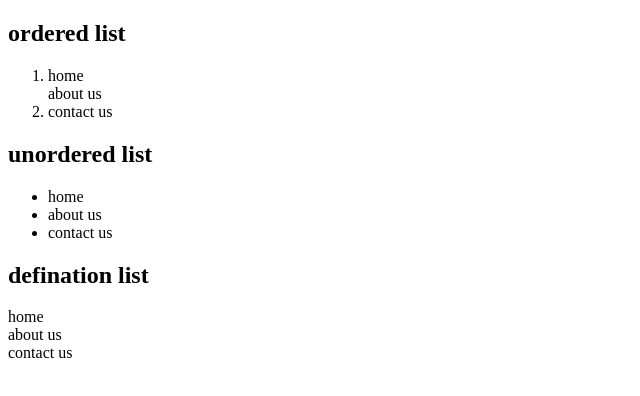
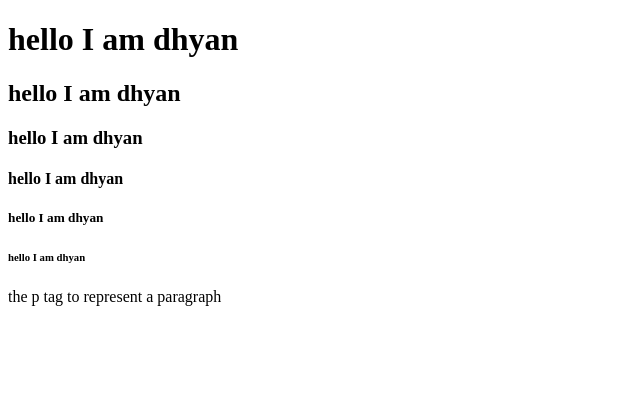
Before and after one commit to dhyanRNaik/class-html, a plain HTML site: page index.html in a window 1280 px wide. Shown: the whole page, without its empty margins (0-640 px from the left). Drawn offline with Linux system fonts and the light colour scheme.

Commit message:
Add files via upload

```diff
--- a/index.html
+++ b/index.html
@@ -1,28 +1,38 @@
 <!DOCTYPE html>
-<html lang="en">
+<html>
 <head>
-    <meta charset="UTF-8">
-    <meta name="viewport" content="width=device-width, initial-scale=1.0">
-    <title>Document</title>
+
+<title>  headings</title>
 </head>
 <body>
- <h2>ordered list</h2>
- <ol>
-<li>home</li>
-<l1>about us</l1>
-<li>contact us</li>
- </ol>
- <h2>unordered list</h2>
- <ul>
-<li>home</li>
-<li>about us</li>
-<li>contact us</li>
- </ul>
- <h2>defination list</h2>
- <dl>
-<dt>home</dt>
-<dt>about us</dt>
-<dt>contact us</dt>
- </dl>
+<h1>hello I am dhyan</h1>
+<h2>hello I am dhyan</h2>
+
+<h3>hello I am dhyan</h3>
+
+<h4>hello I am dhyan</h4>
+
+
+<h5>hello I am dhyan</h5>
+
+<h6>hello I am dhyan</h6>
+
+
+<p>the p tag to represent a paragraph</p>
+
+
+
+
+
+
+
+
+
+
+
+
+
+
 </body>
+
 </html>
```
Also changed, not shown: index2.html (added, +19 -0 lines), index3.html (+17 -12 lines).
